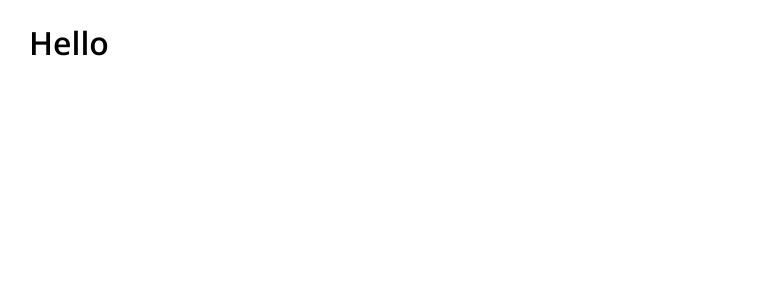
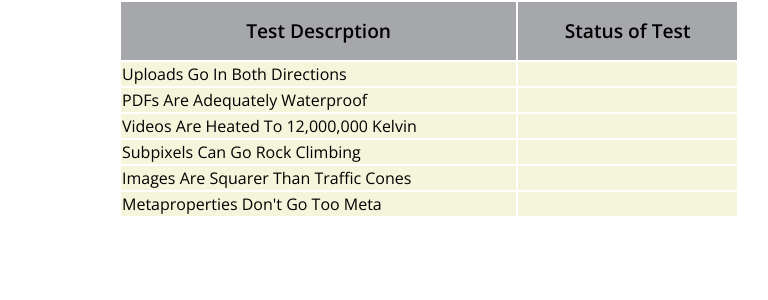
Before and after one commit to Renda02/automated-test-react, a React (Create React App) app: page / in a window 1280 px wide. Shown: the top 300 px of the page, without its empty margins (211-979 px from the left). Built offline with nearby package versions, Linux system fonts and the light colour scheme.

Commit message:
added test data and map it to the main component

```diff
--- a/src/App.css
+++ b/src/App.css
@@ -1,6 +1,32 @@
 .App{
 width: 100%;
-max-width: 800px;
+min-width: 1200px;
 margin: 0 auto;
 font-family: 'Open Sans', sans-serif;
 }
+
+
+table{
+  width: 90%;
+  max-width: 620px;
+  border: 1px thin rgb(77, 58, 58);
+  margin: 0 auto;
+  font-size: 1rem;
+}
+
+
+
+tr th{
+  font-size: 1.2rem;
+  font-weight: 600;
+  background-color: #a5a7aa;
+border: 1px thin rgb(77, 58, 58);
+  padding: 0.8em 1em;
+  text-align: center;
+}
+
+tr td{
+  background-color: beige;
+  border: 1px thin rgb(77, 58, 58);
+text-transform:capitalize;
+}
--- a/src/App.js
+++ b/src/App.js
@@ -1,12 +1,11 @@
-
+import Main from './components/Main';
 import './App.css';
 
 function App() {
   return (
     <div className="App">
-     <h1>Hello
+   <Main />
 
-     </h1>
     </div>
   );
 }
--- /dev/null
+++ b/src/components/Main.js
@@ -0,0 +1,32 @@
+import React, {useState} from "react";
+import { tests } from "./data";
+
+function Main() {
+
+
+
+  return (
+    <div>
+      <table>
+        <thead>
+          <tr>
+            <th>Test Descrption</th>
+            <th>Status of Test</th>
+          </tr>
+        </thead>
+        <tbody>
+          {tests.map((test, key) => {
+            return (
+              <tr>
+                <td>{test.description}</td>
+                <td>{test.run}</td>
+              </tr>
+            );
+          })}
+        </tbody>
+      </table>
+    </div>
+  );
+}
+
+export default Main;
--- /dev/null
+++ b/src/components/data.js
@@ -0,0 +1,17 @@
+const makeDummyTest = () => {
+  const delay = 7000 + Math.random() * 7000;
+  const testPassed = Math.random() > 0.5;
+
+  return callback => {
+    window.setTimeout(() => callback(testPassed), delay);
+  };
+ };
+
+export  const tests = [
+  { description: "uploads go in both directions",          run: makeDummyTest() },
+  { description: "PDFs are adequately waterproof",         run: makeDummyTest() },
+  { description: "videos are heated to 12,000,000 Kelvin", run: makeDummyTest() },
+  { description: "subpixels can go rock climbing",         run: makeDummyTest() },
+  { description: "images are squarer than traffic cones",  run: makeDummyTest() },
+  { description: "metaproperties don't go too meta",       run: makeDummyTest() },
+ ];
```
Also changed, not shown: src/components/home.jsx (deleted, +0 -9 lines), src/components/test.jsx (deleted).
